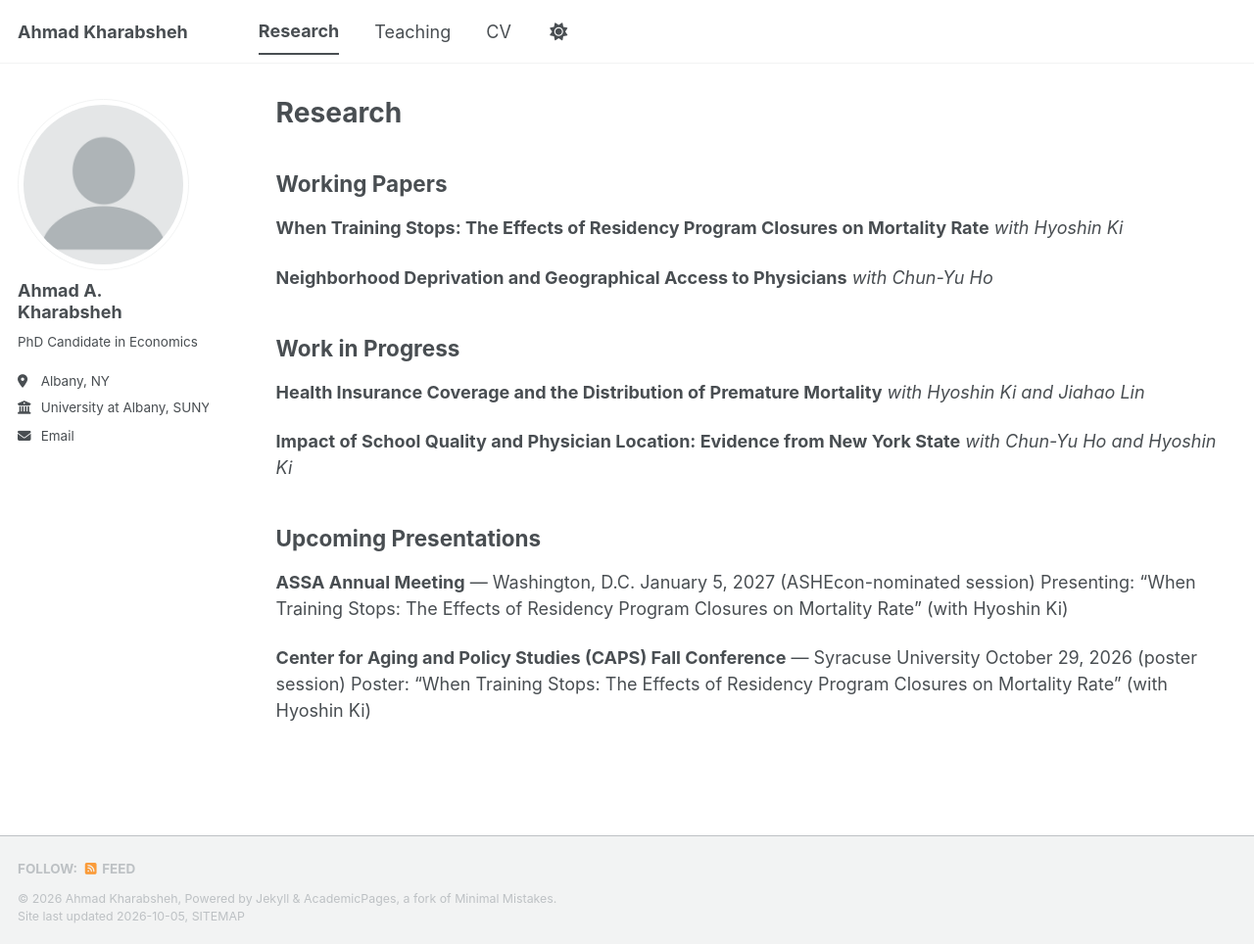
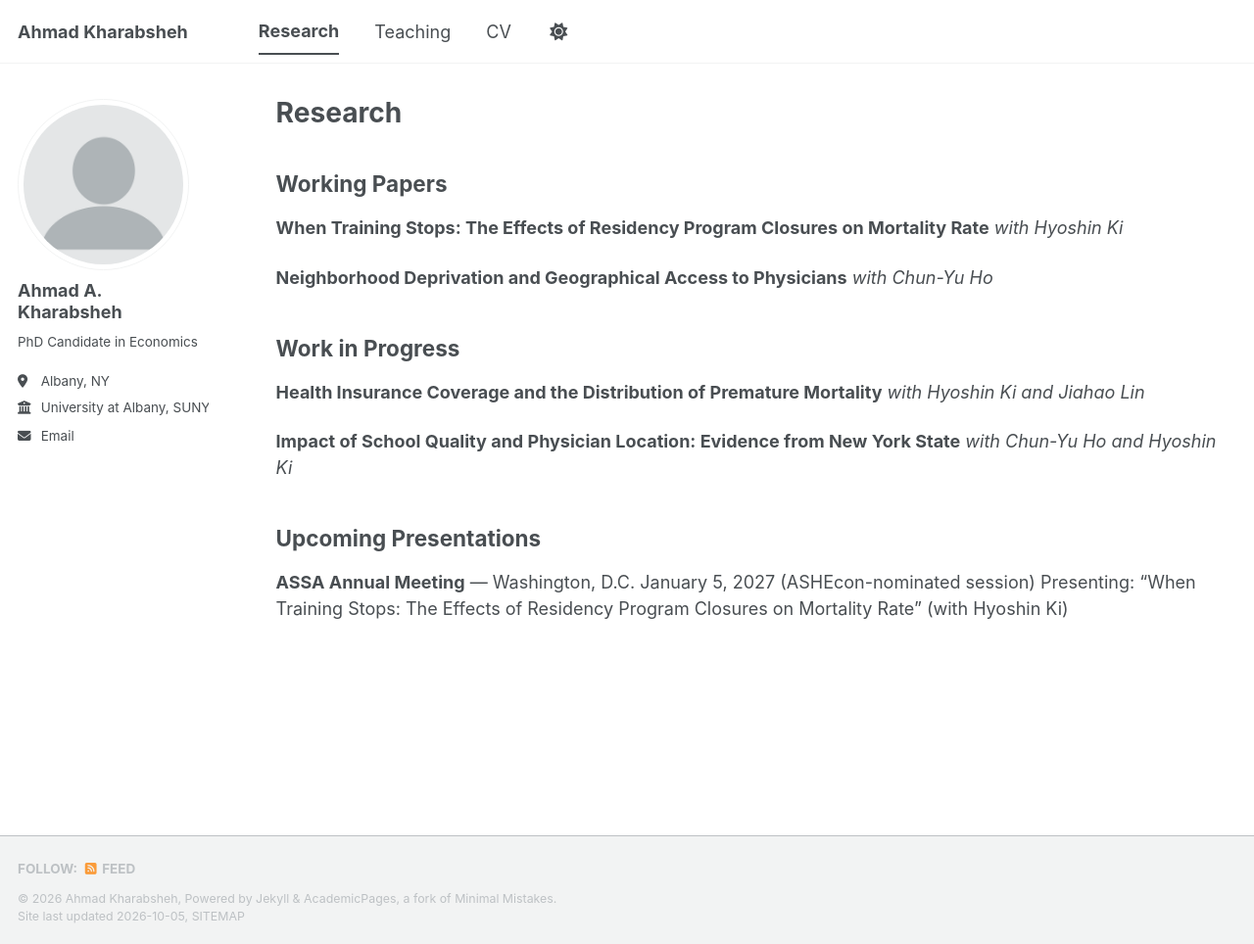
Before and after one commit to Kharabshehahmad/Kharabshehahmad.github.io, a Jekyll site: the page built from _pages/research.md, in a window 1280 px wide and 964 px high. Shown: the whole window at 98% size. Built offline with Jekyll 4.4.1, drawn with Linux system fonts in a browser that asks for light colours; a script bundle is joined from its source files by our own code; library files that are not in the unit come from our copies.

Commit message:
Update research.md

```diff
--- a/_pages/research.md
+++ b/_pages/research.md
@@ -28,8 +28,3 @@ author_profile: true
 **ASSA Annual Meeting** — Washington, D.C.
 January 5, 2027 (ASHEcon-nominated session)
 Presenting: "When Training Stops: The Effects of Residency Program Closures on Mortality Rate" (with Hyoshin Ki)
-
-
-**Center for Aging and Policy Studies (CAPS) Fall Conference** — Syracuse University
-October 29, 2026 (poster session)
-Poster: "When Training Stops: The Effects of Residency Program Closures on Mortality Rate" (with Hyoshin Ki)
```
